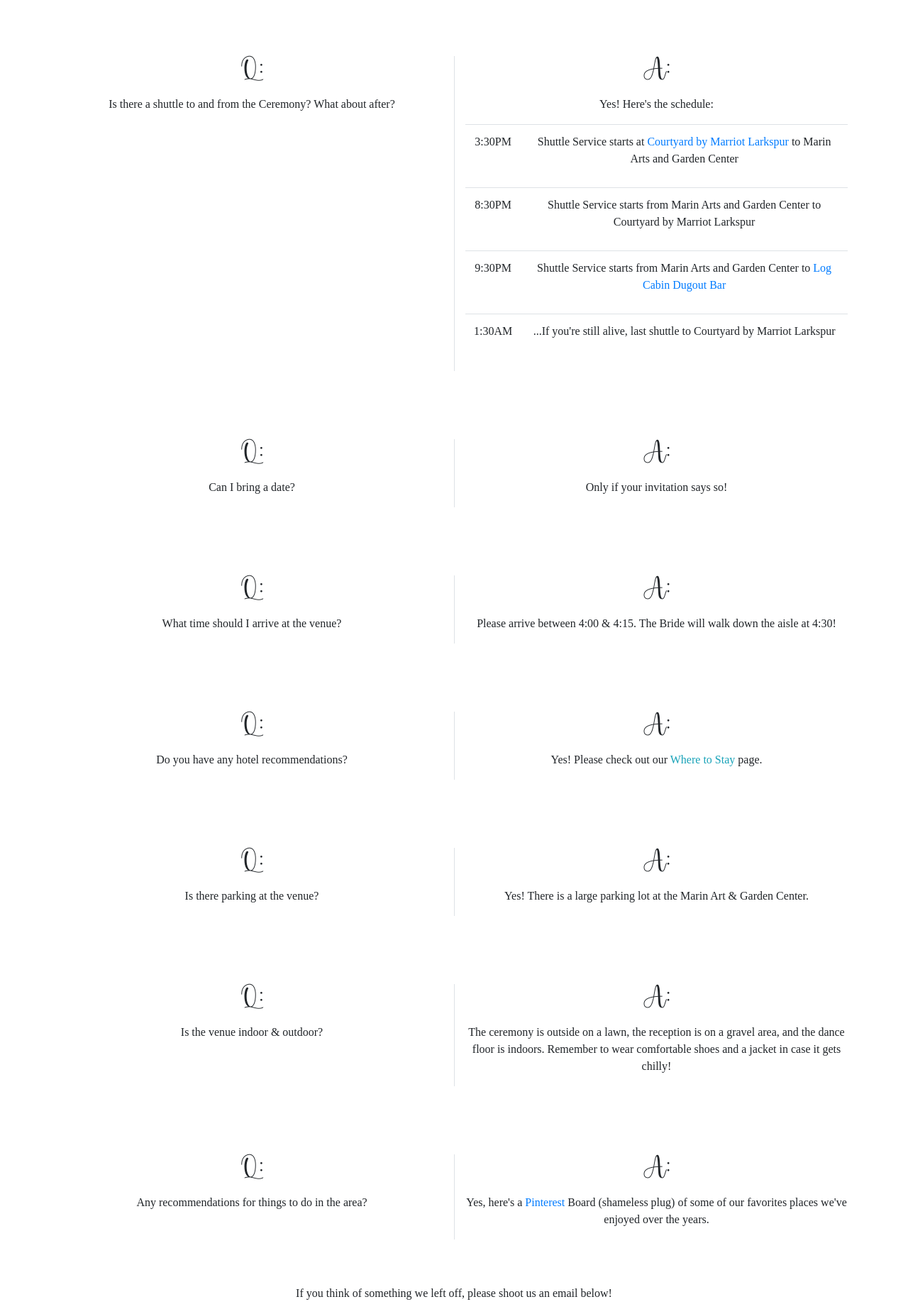
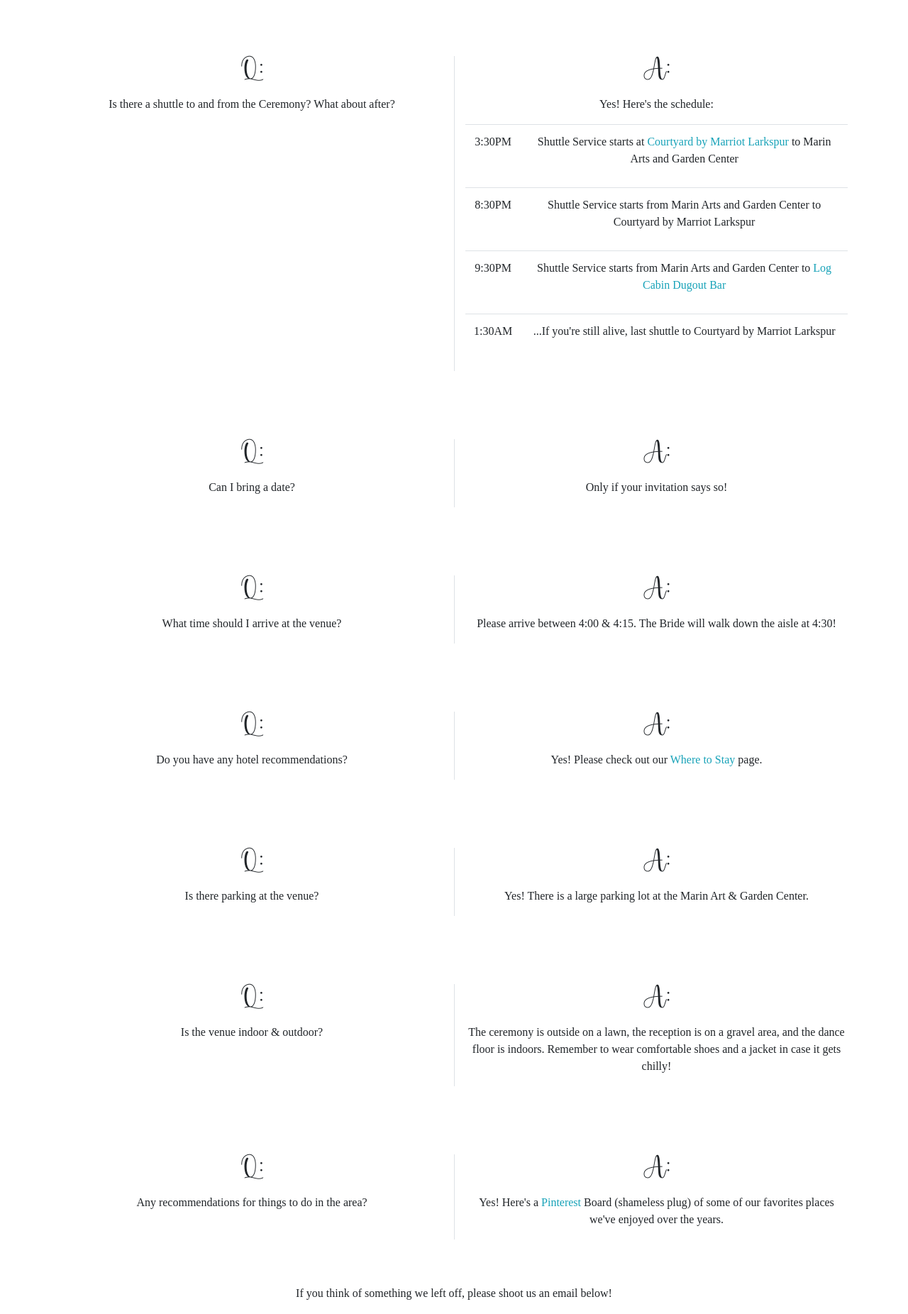
Before and after one commit to nickbap/BoatParty, a Flask app: page /faq in a window 1280 px wide. Shown: the part 575-2427 px from the top of the page at 71% size. Run offline with Flask 2, Linux system fonts and the light colour scheme; some libraries are stand-ins or nearby versions.

Commit message:
Fix style on faq page links

```diff
--- a/boatparty/templates/faq.html
+++ b/boatparty/templates/faq.html
@@ -41,7 +41,7 @@
                         <p>3:30PM</p>
                     </td>
                     <td>
-                        <p>Shuttle Service starts at <a href="https://goo.gl/maps/C2DyvJbx4fe5UKw28"
+                        <p>Shuttle Service starts at <a class="text-info" href="https://goo.gl/maps/C2DyvJbx4fe5UKw28"
                                 target="_blank">Courtyard by Marriot Larkspur</a> to Marin Arts and Garden Center
                         </p>
                     </td>
@@ -60,7 +60,7 @@
                         <p>9:30PM</p>
                     </td>
                     <td>
-                        <p>Shuttle Service starts from Marin Arts and Garden Center to <a
+                        <p>Shuttle Service starts from Marin Arts and Garden Center to <a class="text-info"
                                 href="https://goo.gl/maps/DQHTCBnE7jChGdsb9" target="_blank">Log Cabin Dugout Bar</a>
                         </p>
                     </td>
@@ -140,7 +140,8 @@
     </div>
     <div class="col-sm-6 text-center border-left">
         <h2 class="hello">A:</h2>
-        <p>Yes, here's a <a href="https://www.pinterest.com/nbautista12/august-28th-2021/" target="_blank">Pinterest</a>
+        <p>Yes! Here's a <a class="text-info" href="https://www.pinterest.com/nbautista12/august-28th-2021/"
+                target="_blank">Pinterest</a>
             Board (shameless plug) of some of our favorites places we've enjoyed over the years.</p>
     </div>
 </div>
```
